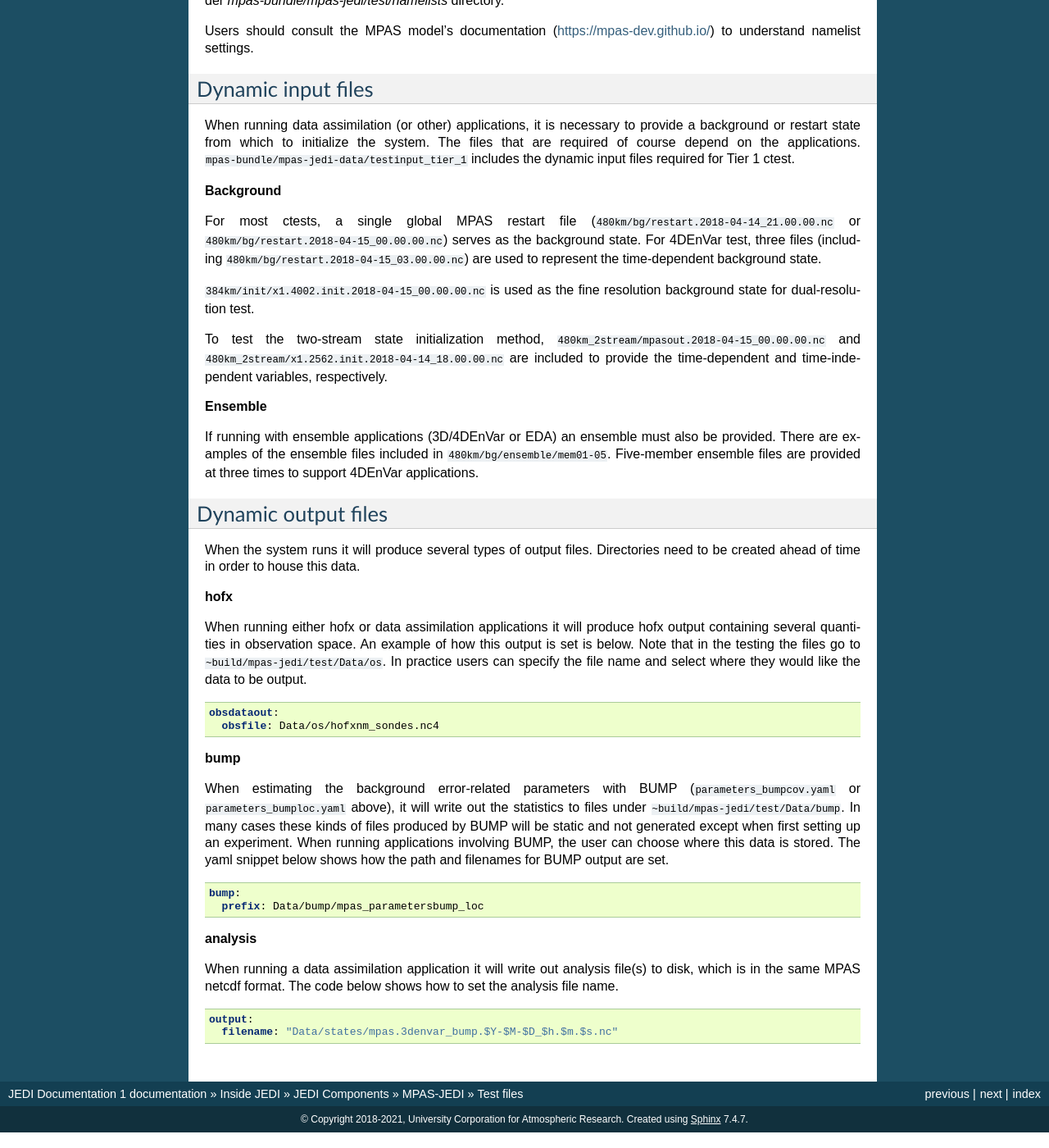
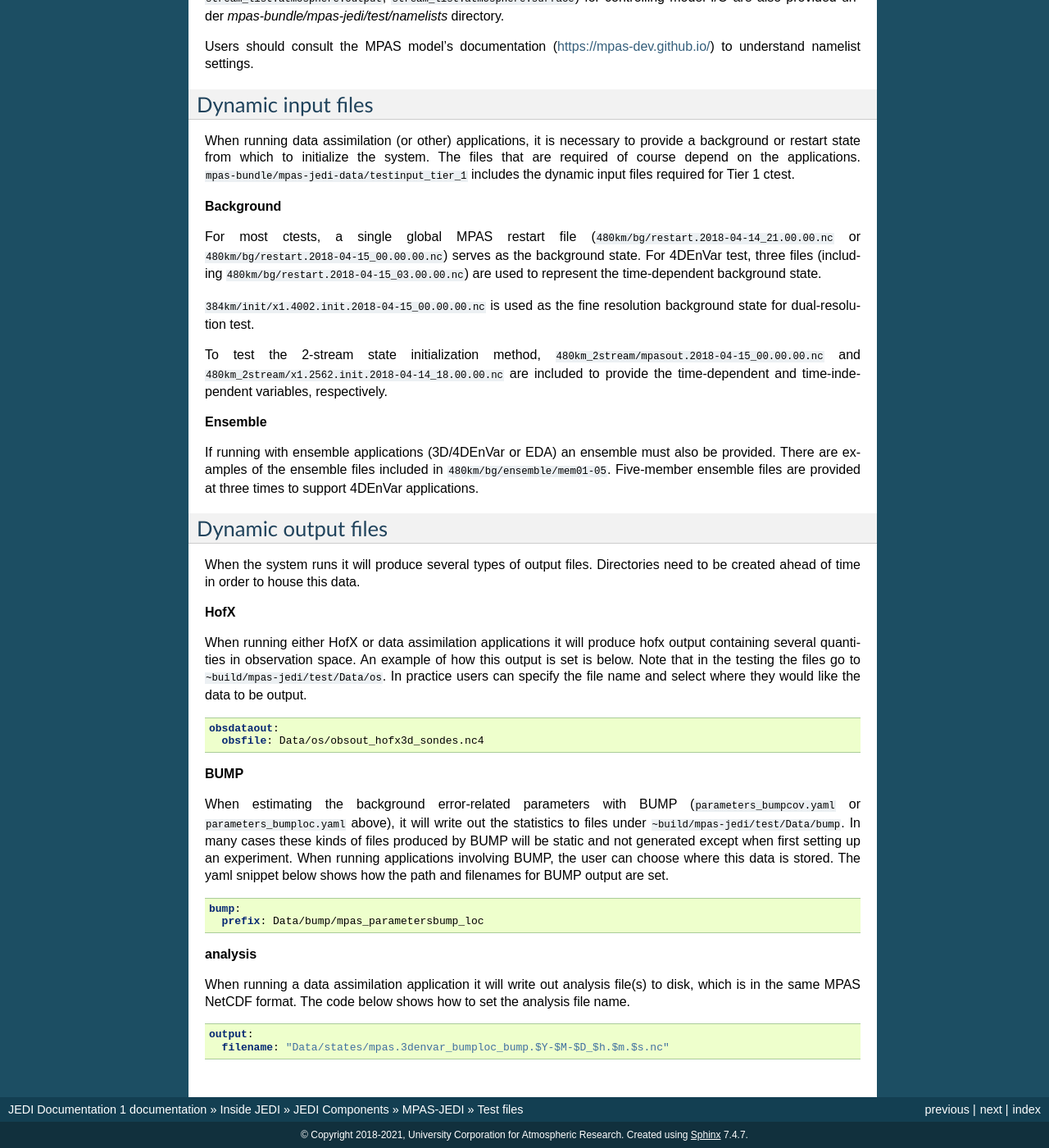
Before and after one commit to JCSDA/jedi-docs, a Sphinx documentation site: the page built from docs/inside/jedi-components/mpas-jedi/data.rst, in a window 1280 px wide and 1400 px high, scrolled down 2450 px. Shown: the whole window at 82% size. Built offline with Sphinx 7.4.7, drawn with Linux system fonts in a browser that asks for light colours; some of the changed text lies outside the part shown.

Commit message:
Update data.rst (#306)
* Ivette's comment

	modified:   data.rst

* revise the source of test data

	modified:   docs/inside/jedi-components/mpas-jedi/data.rst

* Ivette's comment. typos.

	modified:   docs/inside/jedi-components/mpas-jedi/data.rst

Co-authored-by: mmiesch <miesch@ucar.edu>

```diff
--- a/docs/inside/jedi-components/mpas-jedi/data.rst
+++ b/docs/inside/jedi-components/mpas-jedi/data.rst
@@ -25,13 +25,13 @@
 
 :code:`3denvar_bumploc_bumpinterp.yaml` is an example of pure 3DEnVar with a 5-member ensemble background error
 covariance and diagnosed horizontal localization scales (see :code:`parameters_bumploc.yaml` below)
-and using BUMP utilities for spatial interpolation of models fields.
+and using BUMP utilities for spatial interpolation of model fields.
 
 :code:`3denvar_bumploc_unsinterp.yaml` is the same as :code:`3denvar_bumploc_bumpinterp.yaml`, except for using
 an unstructured interpolation with barycentric weights, which is available from OOPS repository.
 
 :code:`3denvar_2stream_bumploc_unsinterp.yaml` is the same as :code:`3denvar_bumploc_bumpinterp.yaml`, except for using
-the two-stream state initialization method. More information about two-stream state initialization is available in the :ref:`geometry-mpas` class documentation.
+the 2-stream state initialization method. More information about 2-stream state initialization is available in the :ref:`geometry-mpas` class documentation.
 
 :code:`3denvar_dual_resolution.yaml` is an example of pure 3DEnVar with a finer resolution state (at 384 km) and
 coarse resolution increment (at 480 km).
@@ -143,7 +143,7 @@
 
 :code:`384km/init/x1.4002.init.2018-04-15_00.00.00.nc` is used as the fine resolution background state for dual-resolution test.
 
-To test the two-stream state initialization method, :code:`480km_2stream/mpasout.2018-04-15_00.00.00.nc` and
+To test the 2-stream state initialization method, :code:`480km_2stream/mpasout.2018-04-15_00.00.00.nc` and
 :code:`480km_2stream/x1.2562.init.2018-04-14_18.00.00.nc` are included to provide the time-dependent and time-independent
 variables, respectively.
 
@@ -161,9 +161,9 @@
 When the system runs it will produce several types of output files. Directories need to be created
 ahead of time in order to house this data.
 
-**hofx**
+**HofX**
 
-When running either hofx or data assimilation applications it will produce hofx output containing
+When running either HofX or data assimilation applications it will produce hofx output containing
 several quantities in observation space. An example of how this output is set is below. Note that in
 the testing the files go to :code:`~build/mpas-jedi/test/Data/os`. In practice
 users can specify the file name and select where they would like the data to be output.
@@ -171,9 +171,9 @@
 .. code:: yaml
 
    obsdataout:
-     obsfile: Data/os/hofxnm_sondes.nc4
+     obsfile: Data/os/obsout_hofx3d_sondes.nc4
 
-**bump**
+**BUMP**
 
 When estimating the background error-related parameters with BUMP (:code:`parameters_bumpcov.yaml`
 or :code:`parameters_bumploc.yaml` above), it will write out the statistics to files under :code:`~build/mpas-jedi/test/Data/bump`.
@@ -189,9 +189,9 @@
 **analysis**
 
 When running a data assimilation application it will write out analysis file(s) to disk,
-which is in the same MPAS netcdf format. The code below shows how to set the analysis file name.
+which is in the same MPAS NetCDF format. The code below shows how to set the analysis file name.
 
 .. code:: yaml
 
   output:
-    filename: "Data/states/mpas.3denvar_bump.$Y-$M-$D_$h.$m.$s.nc"
+    filename: "Data/states/mpas.3denvar_bumploc_bump.$Y-$M-$D_$h.$m.$s.nc"
```
Also changed, not shown: other parts of docs/inside/jedi-components/mpas-jedi/data.rst (+6 -6 lines).
